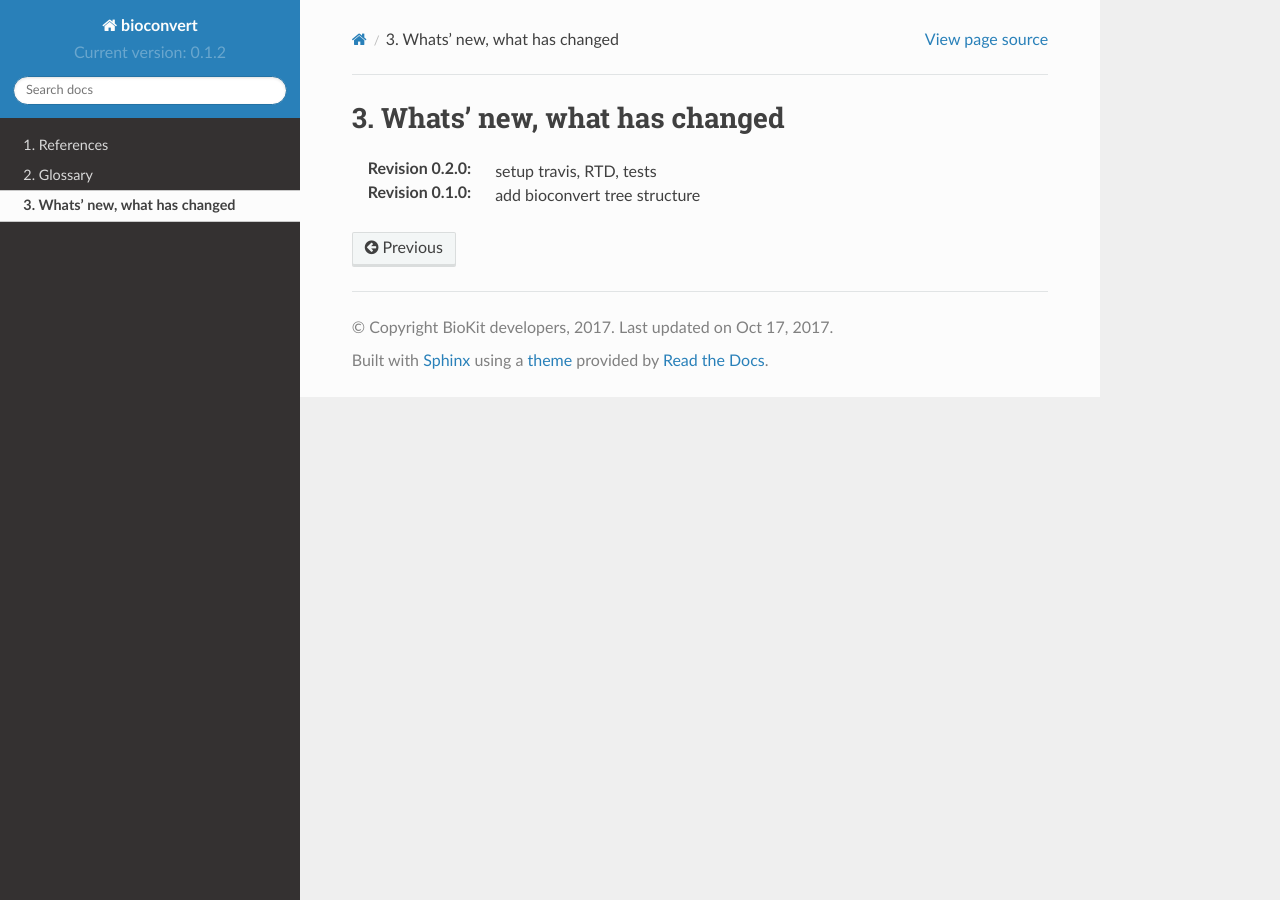
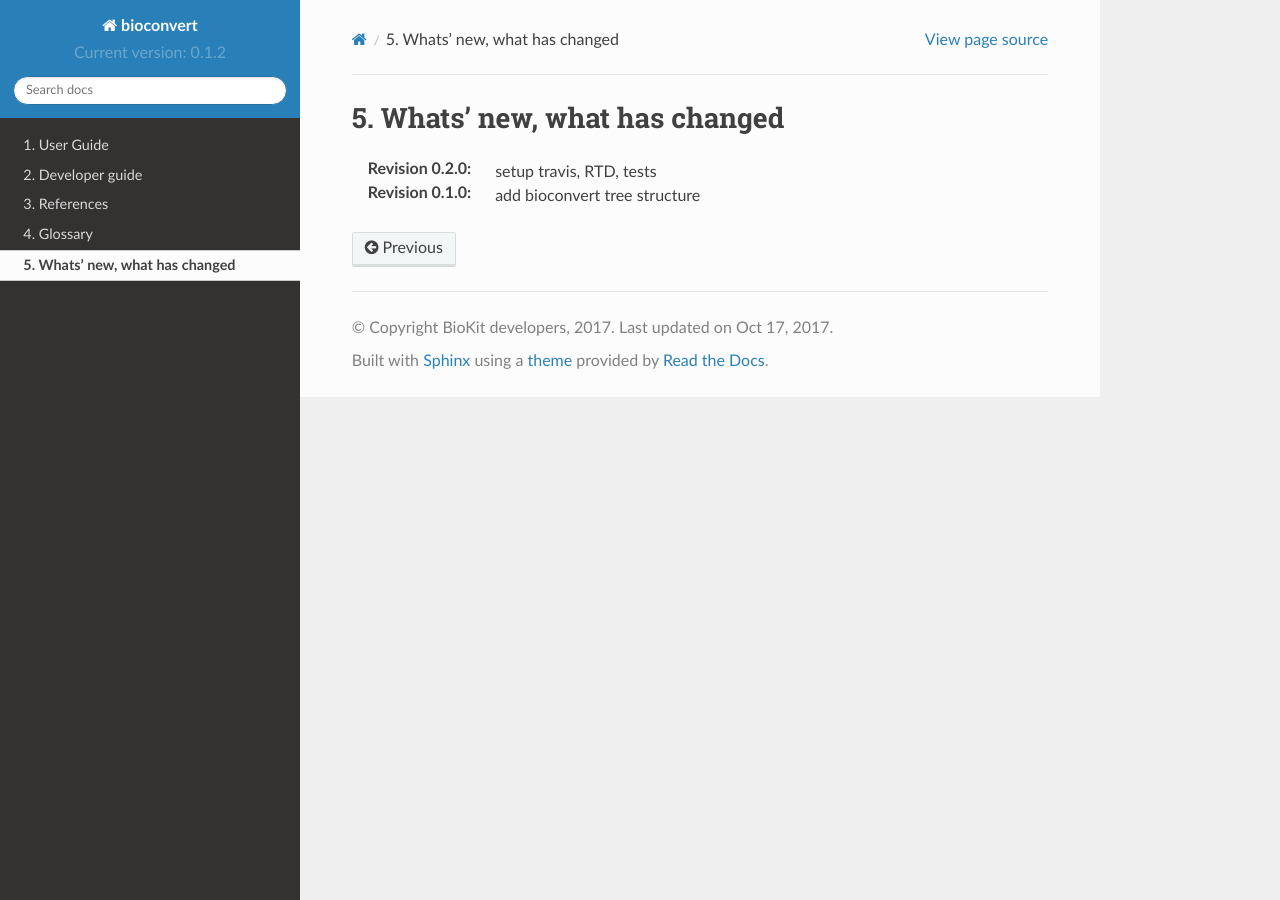
Before and after one commit to bioconvert/bioconvert, a Sphinx documentation site: the page built from doc/ChangeLog.rst, in a window 1280 px wide. Built offline with Sphinx 7.4.7 and the Read the Docs theme 2.0.0, drawn with Linux system fonts in a browser that asks for light colours; formulas are drawn with MathJax 3; pages that are not in the unit, such as notebooks, are missing from menus.

Commit message:
update doc

```diff
--- a/doc/index.rst
+++ b/doc/index.rst
@@ -67,6 +67,8 @@ User and Developer Guides
     :maxdepth: 2
     :numbered:
 
+    user_guide
+    developer_guide
     auto_examples/index
     references
     glossary
--- /dev/null
+++ b/doc/user_guide.rst
@@ -0,0 +1,2 @@
+User Guide
+============
```
Also changed, not shown: doc/developer_guide.rst (added, +50 -0 lines).
